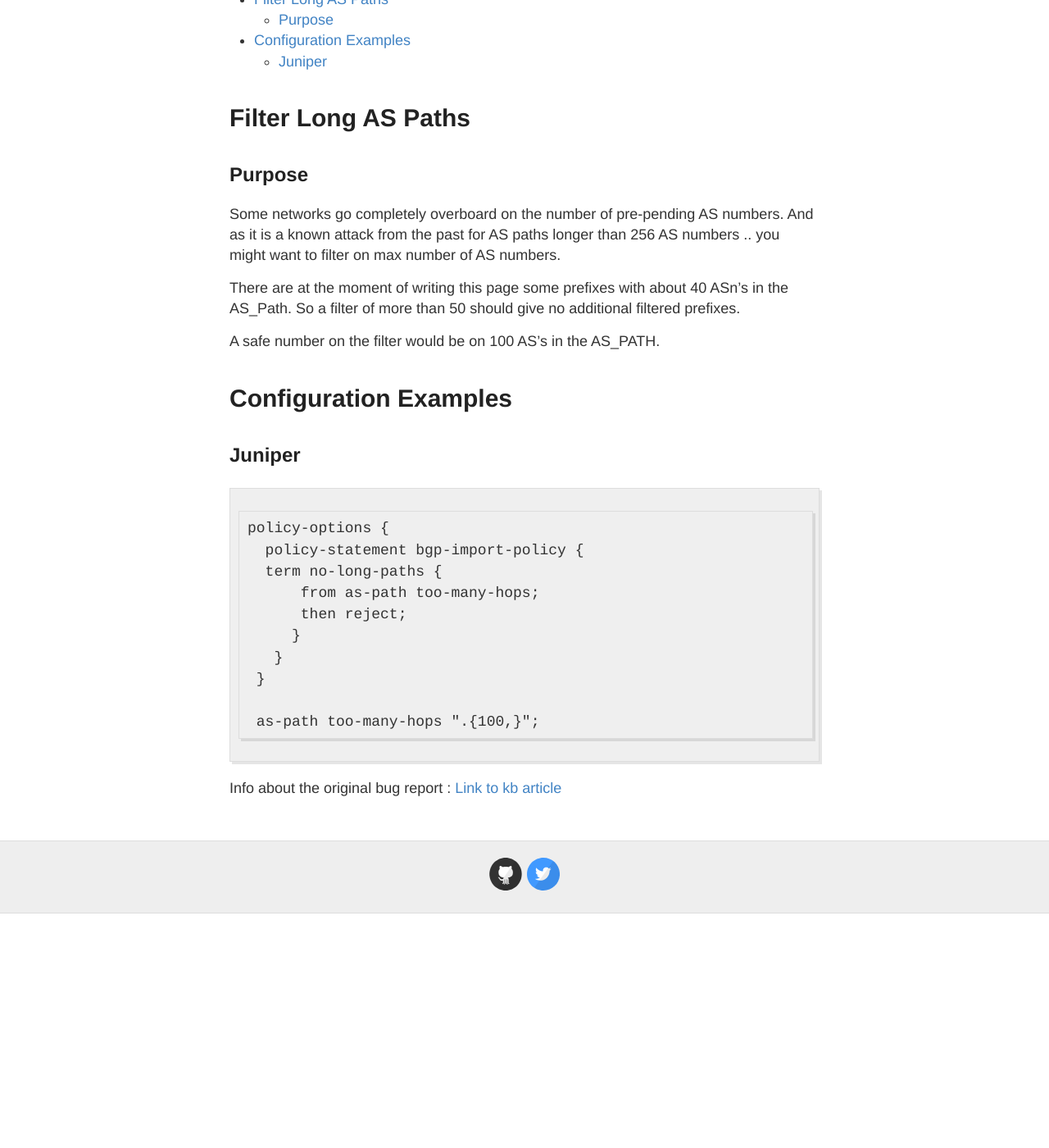
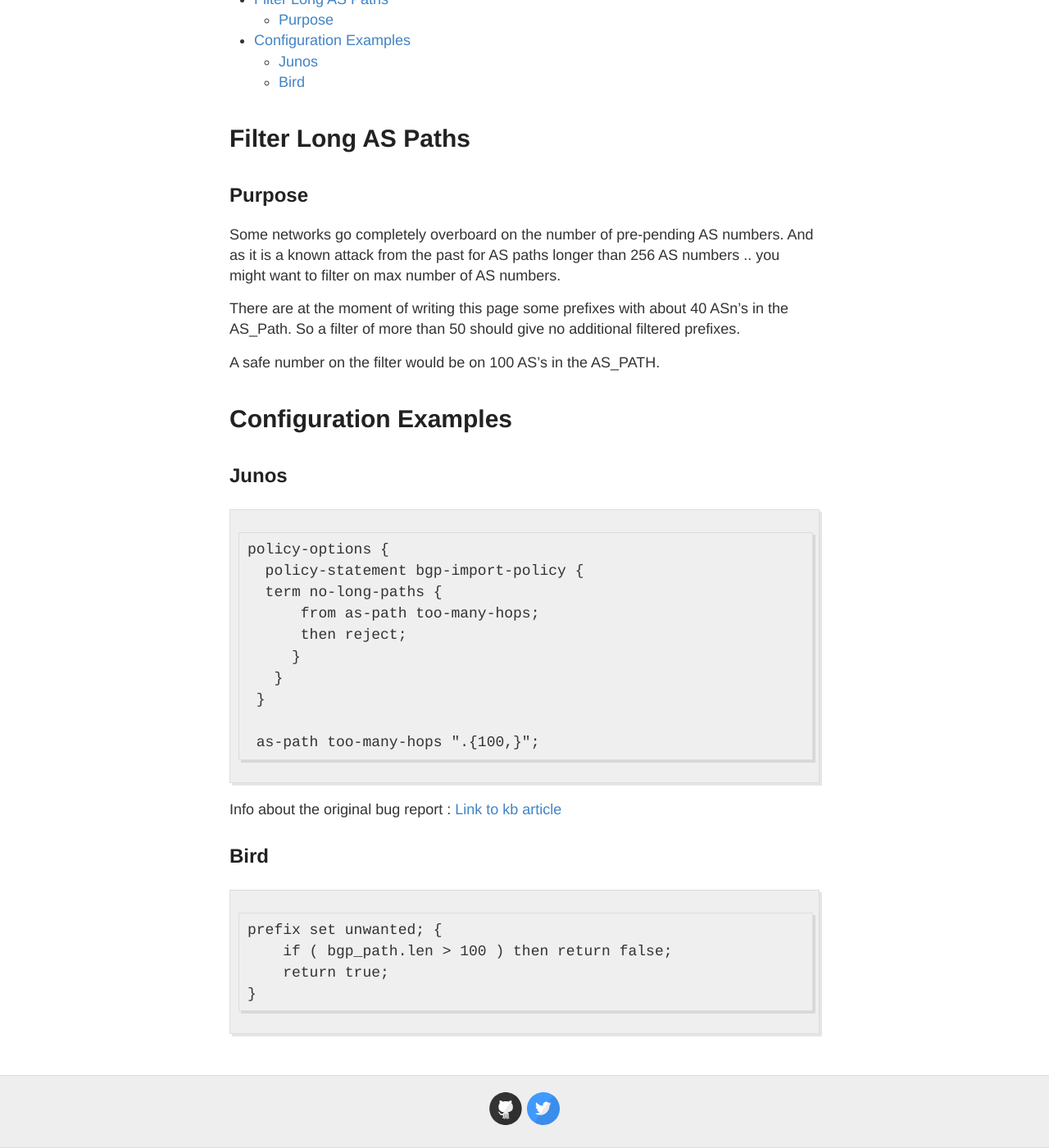
Before and after one commit to NLNOG/bgpfilterguide, a Jekyll site: the page built from guides/long_paths.md, in a window 1280 px wide and 1400 px high, scrolled down 240 px. Shown: the whole window at 82% size. Built offline with Jekyll 4.4.1, drawn with Linux system fonts in a browser that asks for light colours; before the commit the page ends 1354 px from its top, so only the background shows below that.

Commit message:
Adding bird configlet for max AS path. Changing Juniper to Junos

````diff
--- a/guides/long_paths.md
+++ b/guides/long_paths.md
@@ -20,7 +20,7 @@ A safe number on the filter would be on 100 AS's in the AS_PATH.
 
 # Configuration Examples
 
-## Juniper
+## Junos
 
 ```
 policy-options {
@@ -36,3 +36,11 @@ policy-options {
 ```
 
 Info about the original bug report : [Link to kb article](https://kb.juniper.net/InfoCenter/index?page=content&id=JSA10418)
+
+## Bird
+```
+prefix set unwanted; {
+    if ( bgp_path.len > 100 ) then return false;
+    return true;
+}
+```
````
